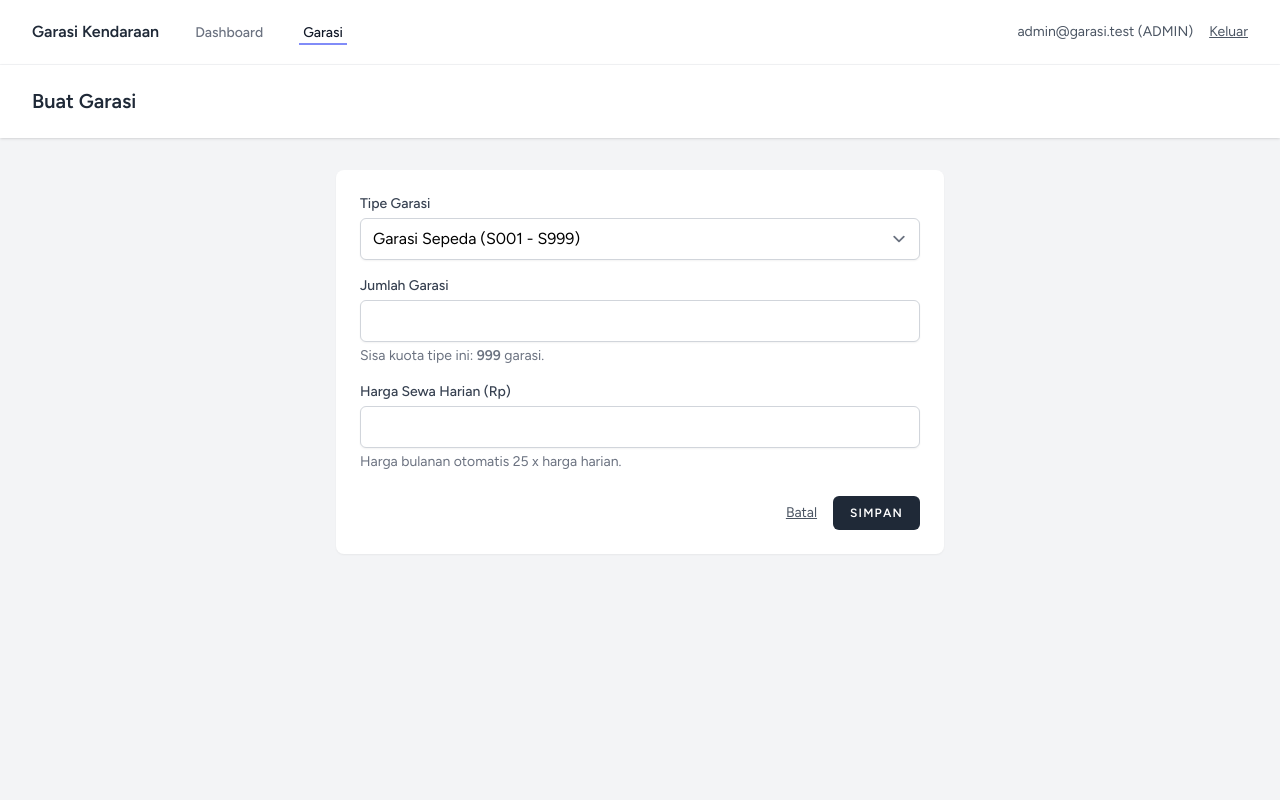
After one commit to leowdij08/garasi-app, a Laravel app: page /admin/garasi/buat in a window 1280 px wide. The commit adds this page. Run offline with Laravel 12, Linux system fonts and the light colour scheme; a user stored in the database is signed in; data comes from the database, SQL or seed files in the repository; tables that the repository leaves empty hold one stand-in row (values such as "Sample post"); style sheets or scripts are compiled from the project's sources.

Commit message:
Admin: buat garasi berkelompok dan daftar garasi

```diff
--- a/app/Enums/TipeGarasi.php
+++ b/app/Enums/TipeGarasi.php
@@ -17,4 +17,14 @@ enum TipeGarasi: string
             self::LISTRIK => 'E',
         };
     }
+
+    /** Nama yang ditampilkan di layar. */
+    public function label(): string
+    {
+        return match ($this) {
+            self::SEPEDA => 'Garasi Sepeda',
+            self::MOBIL => 'Garasi Mobil',
+            self::LISTRIK => 'Garasi Mobil Listrik',
+        };
+    }
 }
--- /dev/null
+++ b/app/Http/Controllers/Admin/GarageController.php
@@ -0,0 +1,81 @@
+<?php
+
+namespace App\Http\Controllers\Admin;
+
+use App\Enums\TipeGarasi;
+use App\Exceptions\KuotaGarasiTidakCukupException;
+use App\Http\Controllers\Controller;
+use App\Http\Requests\StoreGarageBatchRequest;
+use App\Models\Garage;
+use App\Services\GarageService;
+use Illuminate\Database\UniqueConstraintViolationException;
+use Illuminate\Http\RedirectResponse;
+use Illuminate\Http\Request;
+use Illuminate\View\View;
+
+class GarageController extends Controller
+{
+    public function __construct(private readonly GarageService $garages)
+    {
+    }
+
+    /** Daftar garasi, dengan ringkasan kuota dan filter per tipe. */
+    public function index(Request $request): View
+    {
+        $filter = TipeGarasi::tryFrom((string) $request->query('tipe'));
+
+        $daftar = Garage::query()
+            ->when($filter, fn ($query) => $query->where('tipe_garasi', $filter->value))
+            ->orderBy('id')
+            ->paginate(25)
+            ->withQueryString();
+
+        $ringkasan = collect(TipeGarasi::cases())->map(fn (TipeGarasi $tipe) => [
+            'tipe' => $tipe,
+            'jumlah' => $this->garages->nomorTerakhir($tipe),
+            'sisa' => $this->garages->sisaKuota($tipe),
+        ]);
+
+        return view('admin.garages.index', compact('daftar', 'ringkasan', 'filter'));
+    }
+
+    /** Form pembuatan garasi berkelompok. */
+    public function create(): View
+    {
+        $sisa = [];
+        foreach (TipeGarasi::cases() as $tipe) {
+            $sisa[$tipe->value] = $this->garages->sisaKuota($tipe);
+        }
+
+        return view('admin.garages.create', compact('sisa'));
+    }
+
+    /** Menyimpan satu batch garasi baru. */
+    public function store(StoreGarageBatchRequest $request): RedirectResponse
+    {
+        $data = $request->validated();
+        $tipe = TipeGarasi::from($data['tipe_garasi']);
+
+        try {
+            [$awal, $akhir] = $this->garages->buatBatch(
+                $tipe,
+                (int) $data['jumlah'],
+                $data['harga_sewa_harian'],
+                $data['harga_listrik_kwh'] ?? null
+            );
+        } catch (KuotaGarasiTidakCukupException $e) {
+            return back()->withInput()->withErrors(['jumlah' => $e->getMessage()]);
+        } catch (UniqueConstraintViolationException) {
+            // Dua permintaan bersamaan menghasilkan ID yang sama; PK menolak yang kedua (poin 14).
+            return back()->withInput()->withErrors([
+                'jumlah' => 'Terjadi bentrokan ID garasi karena ada permintaan bersamaan. Silakan coba lagi.',
+            ]);
+        }
+
+        $pesan = $awal === $akhir
+            ? "Garasi {$awal} berhasil dibuat."
+            : "Garasi {$awal} sampai {$akhir} berhasil dibuat.";
+
+        return redirect()->route('admin.garages.index')->with('status', $pesan);
+    }
+}
--- /dev/null
+++ b/app/Services/GarageService.php
@@ -0,0 +1,76 @@
+<?php
+
+namespace App\Services;
+
+use App\Enums\StatusGarasi;
+use App\Enums\TipeGarasi;
+use App\Exceptions\KuotaGarasiTidakCukupException;
+use App\Models\Garage;
+use Illuminate\Support\Facades\DB;
+
+/**
+ * Aturan bisnis garasi: kuota per tipe dan pembuatan ID berkelompok.
+ */
+class GarageService
+{
+    /** Kuota maksimal garasi per tipe (S001-S999, C001-C999, E001-E999). */
+    public const MAKS_PER_TIPE = 999;
+
+    /** Nomor urut tertinggi yang sudah dipakai untuk tipe ini; 0 jika belum ada. */
+    public function nomorTerakhir(TipeGarasi $tipe): int
+    {
+        $kode = Garage::where('tipe_garasi', $tipe->value)->max('id');
+
+        return $kode === null ? 0 : (int) substr($kode, 1);
+    }
+
+    public function sisaKuota(TipeGarasi $tipe): int
+    {
+        return self::MAKS_PER_TIPE - $this->nomorTerakhir($tipe);
+    }
+
+    /** Contoh: tipe SEPEDA nomor 7 menjadi S007. */
+    public function buatKode(TipeGarasi $tipe, int $nomor): string
+    {
+        return $tipe->prefix().str_pad((string) $nomor, 3, '0', STR_PAD_LEFT);
+    }
+
+    /**
+     * Membuat garasi sejumlah $jumlah dalam satu transaksi.
+     *
+     * @return array{0: string, 1: string} kode garasi pertama dan terakhir yang dibuat
+     *
+     * @throws KuotaGarasiTidakCukupException jika jumlah melebihi sisa kuota tipe
+     */
+    public function buatBatch(TipeGarasi $tipe, int $jumlah, string|float $hargaHarian, string|float|null $hargaListrik): array
+    {
+        return DB::transaction(function () use ($tipe, $jumlah, $hargaHarian, $hargaListrik) {
+            $terakhir = $this->nomorTerakhir($tipe);
+            $sisa = self::MAKS_PER_TIPE - $terakhir;
+
+            if ($jumlah > $sisa) {
+                throw new KuotaGarasiTidakCukupException($tipe, $sisa);
+            }
+
+            $sekarang = now();
+            $baris = [];
+
+            for ($i = 1; $i <= $jumlah; $i++) {
+                $baris[] = [
+                    'id' => $this->buatKode($tipe, $terakhir + $i),
+                    'tipe_garasi' => $tipe->value,
+                    'harga_sewa_harian' => $hargaHarian,
+                    // Harga listrik hanya berlaku untuk garasi mobil listrik.
+                    'harga_listrik_kwh' => $tipe === TipeGarasi::LISTRIK ? $hargaListrik : null,
+                    'status' => StatusGarasi::AVAILABLE->value,
+                    'created_at' => $sekarang,
+                    'updated_at' => $sekarang,
+                ];
+            }
+
+            Garage::insert($baris);
+
+            return [$baris[0]['id'], $baris[$jumlah - 1]['id']];
+        });
+    }
+}
--- /dev/null
+++ b/resources/views/admin/garages/create.blade.php
@@ -0,0 +1,54 @@
+<x-app-layout>
+    <x-slot name="header">
+        <h2 class="font-semibold text-xl text-gray-800 leading-tight">Buat Garasi</h2>
+    </x-slot>
+
+    <div class="py-8">
+        <div class="max-w-2xl mx-auto sm:px-6 lg:px-8">
+            <div class="bg-white shadow-sm sm:rounded-lg p-6"
+                 x-data="{ tipe: @js(old('tipe_garasi', 'SEPEDA')), sisa: @js($sisa) }">
+                <form method="POST" action="{{ route('admin.garages.store') }}">
+                    @csrf
+
+                    <div>
+                        <x-input-label for="tipe_garasi" value="Tipe Garasi" />
+                        <select id="tipe_garasi" name="tipe_garasi" x-model="tipe"
+                                class="block mt-1 w-full border-gray-300 focus:border-indigo-500 focus:ring-indigo-500 rounded-md shadow-sm">
+                            @foreach (\App\Enums\TipeGarasi::cases() as $t)
+                                <option value="{{ $t->value }}">{{ $t->label() }} ({{ $t->prefix() }}001 - {{ $t->prefix() }}999)</option>
+                            @endforeach
+                        </select>
+                        <x-input-error :messages="$errors->get('tipe_garasi')" class="mt-2" />
+                    </div>
+
+                    <div class="mt-4">
+                        <x-input-label for="jumlah" value="Jumlah Garasi" />
+                        <x-text-input id="jumlah" class="block mt-1 w-full" type="number" name="jumlah" :value="old('jumlah')" min="1" required />
+                        <p class="mt-1 text-sm text-gray-500">
+                            Sisa kuota tipe ini: <span class="font-semibold" x-text="sisa[tipe]"></span> garasi.
+                        </p>
+                        <x-input-error :messages="$errors->get('jumlah')" class="mt-2" />
+                    </div>
+
+                    <div class="mt-4">
+                        <x-input-label for="harga_sewa_harian" value="Harga Sewa Harian (Rp)" />
+                        <x-text-input id="harga_sewa_harian" class="block mt-1 w-full" type="number" step="any" name="harga_sewa_harian" :value="old('harga_sewa_harian')" min="0" required />
+                        <p class="mt-1 text-sm text-gray-500">Harga bulanan otomatis 25 x harga harian.</p>
+                        <x-input-error :messages="$errors->get('harga_sewa_harian')" class="mt-2" />
+                    </div>
+
+                    <div class="mt-4" x-show="tipe === 'LISTRIK'">
+                        <x-input-label for="harga_listrik_kwh" value="Harga Isi Listrik per kWh (Rp)" />
+                        <x-text-input id="harga_listrik_kwh" class="block mt-1 w-full" type="number" step="any" name="harga_listrik_kwh" :value="old('harga_listrik_kwh')" min="0" />
+                        <x-input-error :messages="$errors->get('harga_listrik_kwh')" class="mt-2" />
+                    </div>
+
+                    <div class="flex items-center justify-end mt-6 gap-4">
+                        <a href="{{ route('admin.garages.index') }}" class="underline text-sm text-gray-600 hover:text-gray-900">Batal</a>
+                        <x-primary-button>Simpan</x-primary-button>
+                    </div>
+                </form>
+            </div>
+        </div>
+    </div>
+</x-app-layout>
--- a/resources/views/layouts/navigation.blade.php
+++ b/resources/views/layouts/navigation.blade.php
@@ -5,6 +5,11 @@
             <x-nav-link :href="route('dashboard')" :active="request()->routeIs('*.dashboard')">
                 Dashboard
             </x-nav-link>
+            @if (Auth::user()->isAdmin())
+                <x-nav-link :href="route('admin.garages.index')" :active="request()->routeIs('admin.garages.*')">
+                    Garasi
+                </x-nav-link>
+            @endif
         </div>
 
         <div class="flex items-center gap-4 text-sm text-gray-600">
--- a/routes/web.php
+++ b/routes/web.php
@@ -1,5 +1,6 @@
 <?php
 
+use App\Http\Controllers\Admin\GarageController;
 use App\Http\Middleware\EnsureRole;
 use Illuminate\Support\Facades\Route;
 
@@ -17,6 +18,10 @@ Route::middleware('auth')->group(function () {
         ->prefix('admin')->name('admin.')
         ->group(function () {
             Route::view('/', 'admin.dashboard')->name('dashboard');
+
+            Route::get('/garasi', [GarageController::class, 'index'])->name('garages.index');
+            Route::get('/garasi/buat', [GarageController::class, 'create'])->name('garages.create');
+            Route::post('/garasi', [GarageController::class, 'store'])->name('garages.store');
         });
 
     Route::middleware(EnsureRole::class.':PENYEWA')
```
Also changed, not shown: app/Exceptions/KuotaGarasiTidakCukupException.php (added, +16 -0 lines), app/Http/Requests/StoreGarageBatchRequest.php (added, +44 -0 lines), resources/views/admin/garages/index.blade.php (added, +85 -0 lines).
